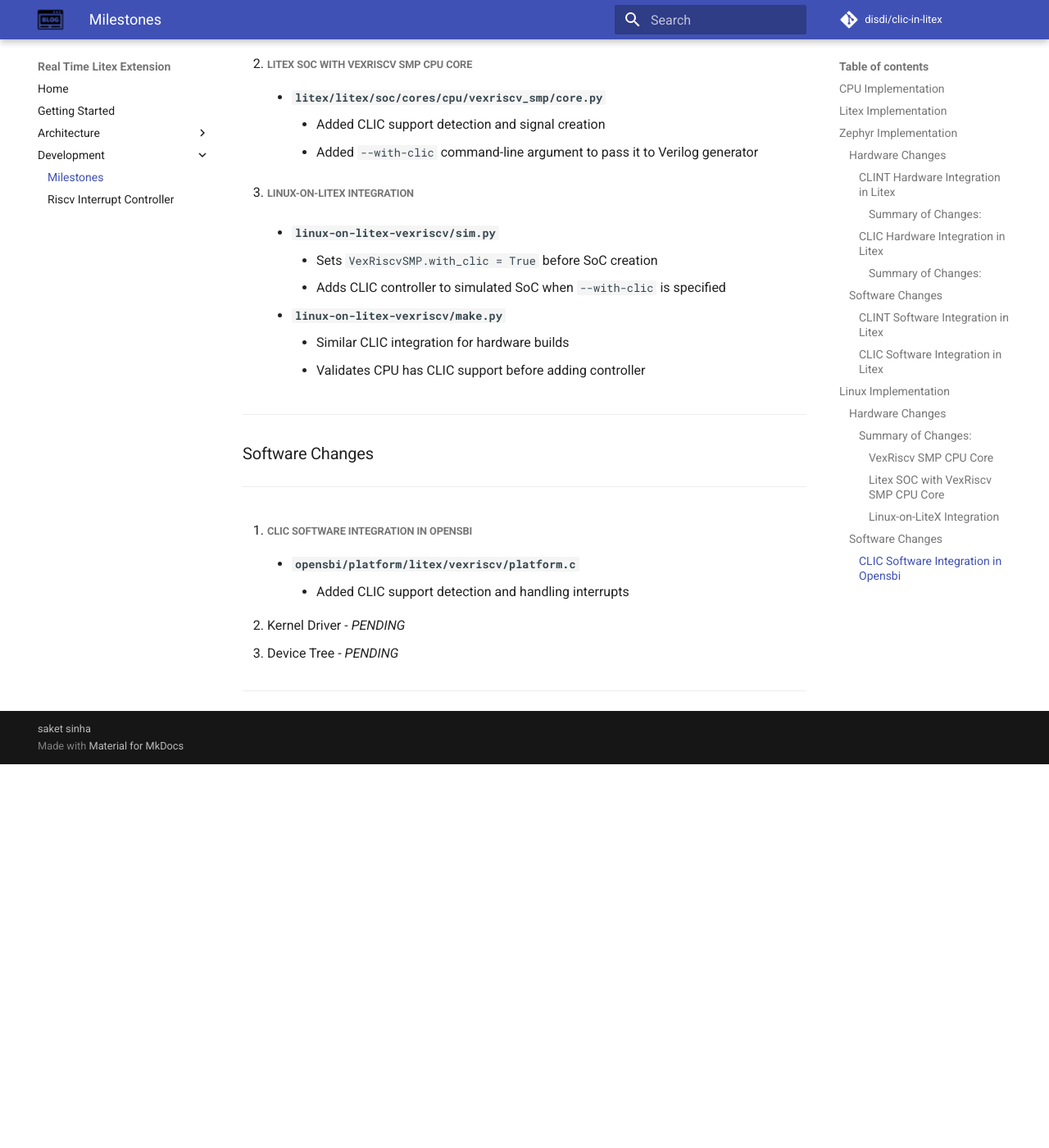
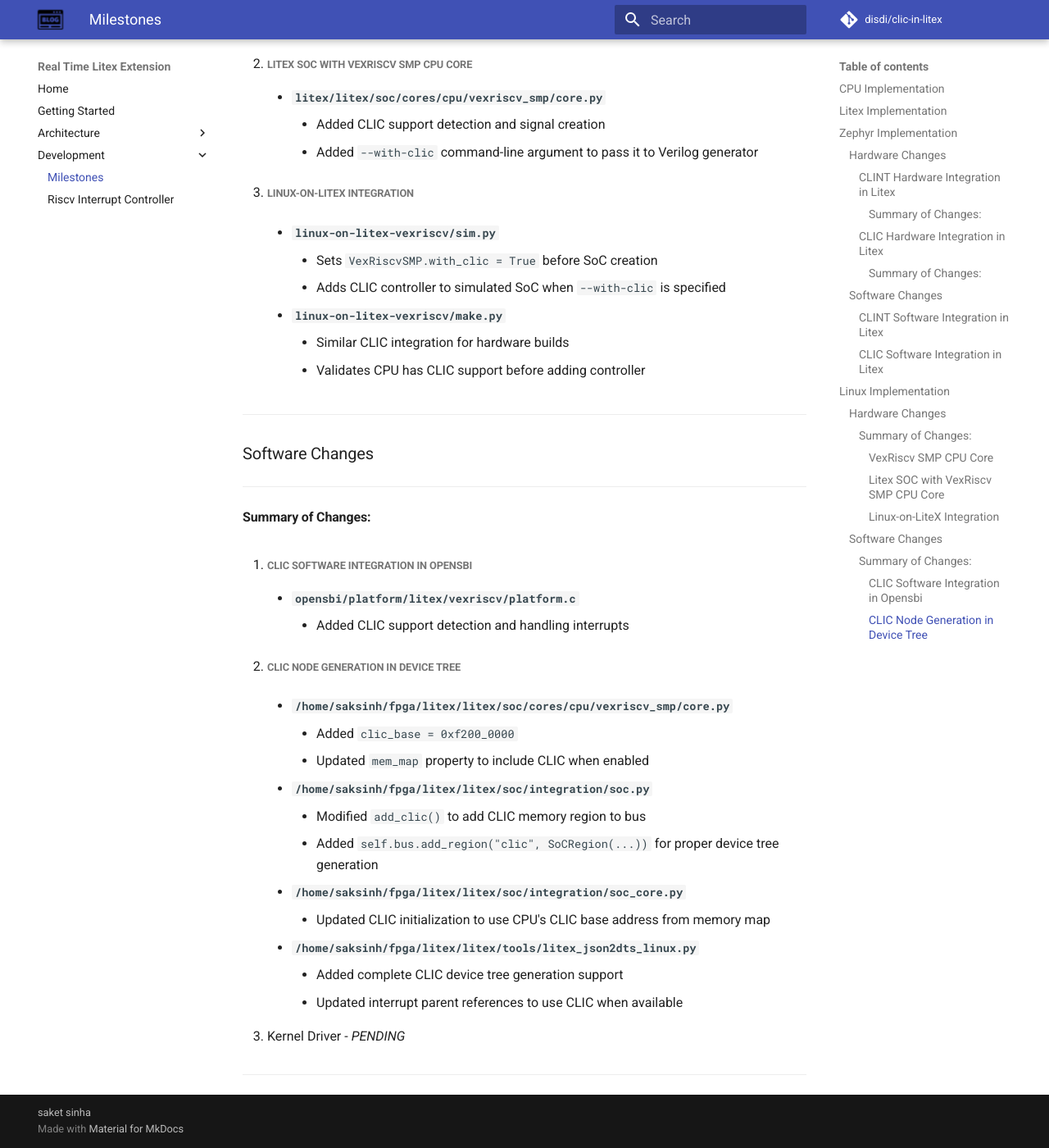
Before and after one commit to disdi/clic-in-litex, an MkDocs documentation site: the page built from docs/nav/development/development-guide.md, in a window 1280 px wide and 1400 px high, scrolled down 4372 px. Shown: the whole window at 82% size. Built offline with MkDocs 1.6.1 and Material for MkDocs 9.7.7, drawn with Linux system fonts in a browser that asks for light colours; comment, search, counter and statistics services are not loaded; before the commit the page ends 5304 px from its top, so only the background shows below that; some of the changed text lies outside the part shown.

Commit message:
Add device tree generation

```diff
--- a/docs/nav/development/development-guide.md
+++ b/docs/nav/development/development-guide.md
@@ -148,6 +142,13 @@ CLIC implementation has been added to VexRiscv-SMP Litex SOC with below Pull-Req
 - [Adding CLIC support to VexRiscv SMP CPU](https://github.com/litex-hub/linux-on-litex-vexriscv/pull/438).
 - [Adding CLIC support to Linux-on-LiteX SoC](https://github.com/litex-hub/pythondata-cpu-vexriscv_smp/pull/10).
 - [Adding CLIC support to RISCV Opensbi](https://github.com/litex-hub/opensbi/pull/2)
+
+
+---
+
+### Hardware Changes
+
+---
 
 #### Summary of Changes:
 
@@ -179,13 +180,30 @@ CLIC implementation has been added to VexRiscv-SMP Litex SOC with below Pull-Req
 
 ---
 
+#### Summary of Changes:
+
 1. ##### CLIC Software Integration in Opensbi
 
     - **`opensbi/platform/litex/vexriscv/platform.c`**
         - Added CLIC support detection and handling interrupts
 
-2. Kernel Driver - *PENDING*
+2. ##### CLIC Node Generation in Device Tree
 
-3. Device Tree - *PENDING*
+    - **`/home/saksinh/fpga/litex/litex/soc/cores/cpu/vexriscv_smp/core.py`**
+        - Added `clic_base = 0xf200_0000`
+        - Updated `mem_map` property to include CLIC when enabled
+
+    - **`/home/saksinh/fpga/litex/litex/soc/integration/soc.py`**
+        - Modified `add_clic()` to add CLIC memory region to bus
+        - Added `self.bus.add_region("clic", SoCRegion(...))` for proper device tree generation
+
+    - **`/home/saksinh/fpga/litex/litex/soc/integration/soc_core.py`**
+        - Updated CLIC initialization to use CPU's CLIC base address from memory map
+
+    - **`/home/saksinh/fpga/litex/litex/tools/litex_json2dts_linux.py`**
+        - Added complete CLIC device tree generation support
+        - Updated interrupt parent references to use CLIC when available
+
+3. Kernel Driver - *PENDING*
 
 ---
```
Also changed, not shown: other parts of docs/nav/development/development-guide.md (+2 -8 lines).
